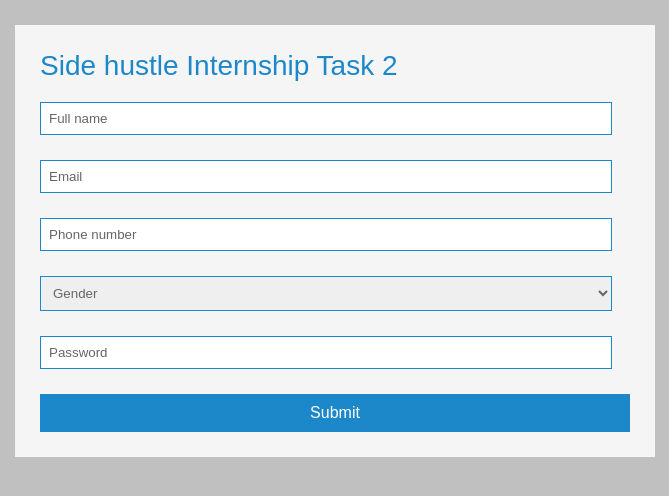
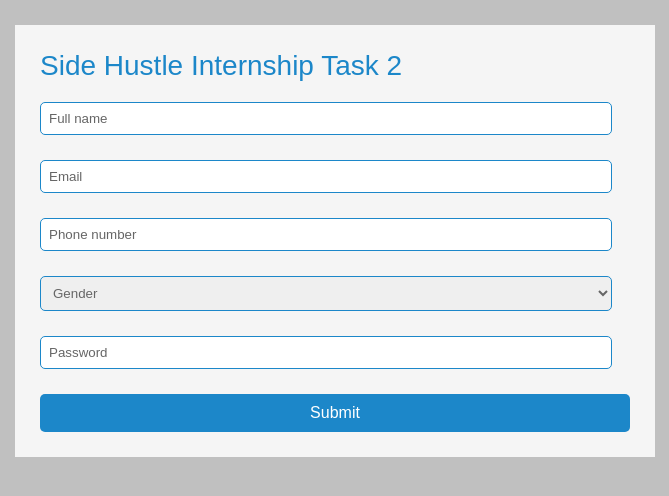
Before and after one commit to samuel-ola1/Form-Page, a plain HTML site: page index.html in a window 1280 px wide. Shown: the full height of the page, 305-974 px from the left. Drawn offline with Linux system fonts and the light colour scheme.

Commit message:
few updates

```diff
--- a/index.html
+++ b/index.html
@@ -46,6 +46,7 @@
               margin-bottom: 25px;
               border: 1px solid #1c87c9;
               outline: none;
+              border-radius: 5px;
           }
 
           input::placeholder,
@@ -61,6 +62,7 @@
                 font-size: 16px;
                 font-weight: 400;
                 color: #fff;
+                border-radius: 5px;
             }
 
             button:hover {
@@ -79,7 +81,7 @@
 
     <main>
         <form action="/" id="form">
-          <h1>Side hustle Internship Task 2</h1>
+          <h1>Side Hustle Internship Task 2</h1>
           <div class="info">
             <input class="fname" type="text" name="name" placeholder="Full name" required>
             <input type="email" name="name" placeholder="Email" required>
```
